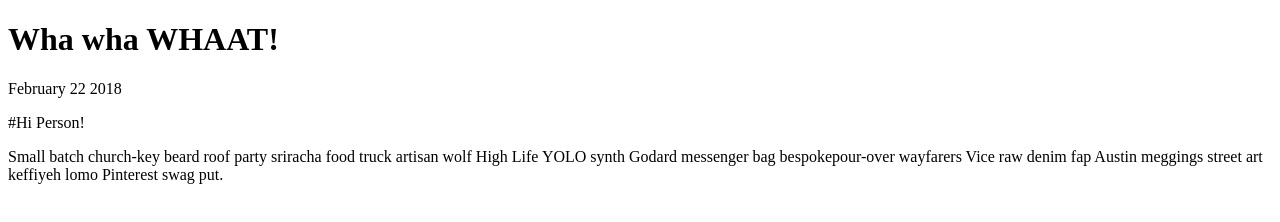
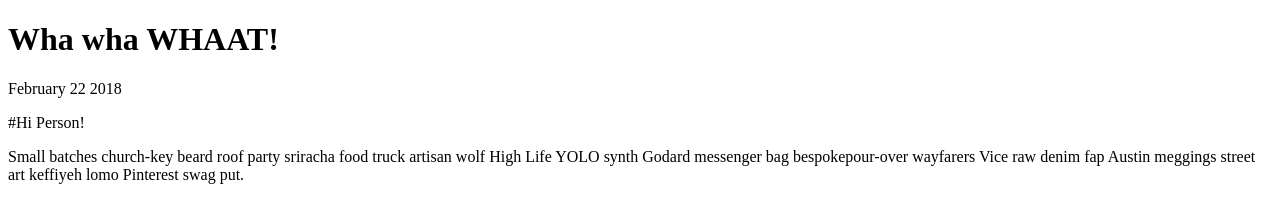
Before and after one commit to SiriusBits/W3rdOfMouth, a Gatsby site: page /posts/latest-post/ in a window 1280 px wide. Built offline with nearby package versions, Linux system fonts and the light colour scheme; Gatsby itself is replaced by a stand-in of ours.

Commit message:
Another small change for testing

```diff
--- a/src/posts/latest-post.md
+++ b/src/posts/latest-post.md
@@ -5,4 +5,4 @@
 
 #Hi Person!
 
-Small batch church-key beard roof party sriracha food truck artisan wolf High Life YOLO synth Godard messenger bag bespokepour-over wayfarers Vice raw denim fap Austin meggings street art keffiyeh lomo Pinterest swag put.<!-- end -->
+Small batches church-key beard roof party sriracha food truck artisan wolf High Life YOLO synth Godard messenger bag bespokepour-over wayfarers Vice raw denim fap Austin meggings street art keffiyeh lomo Pinterest swag put.<!-- end -->
```
